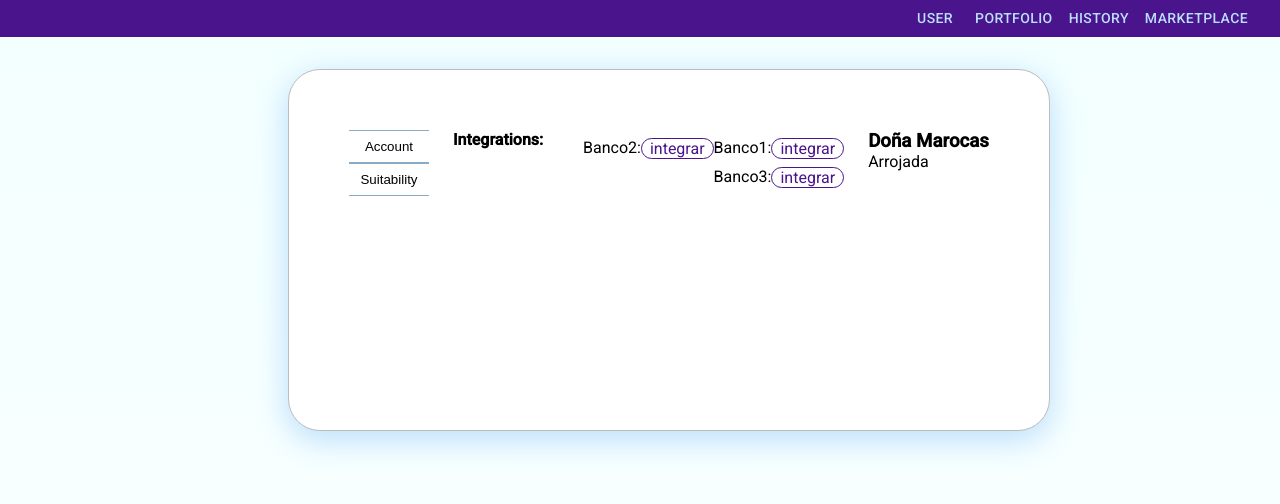
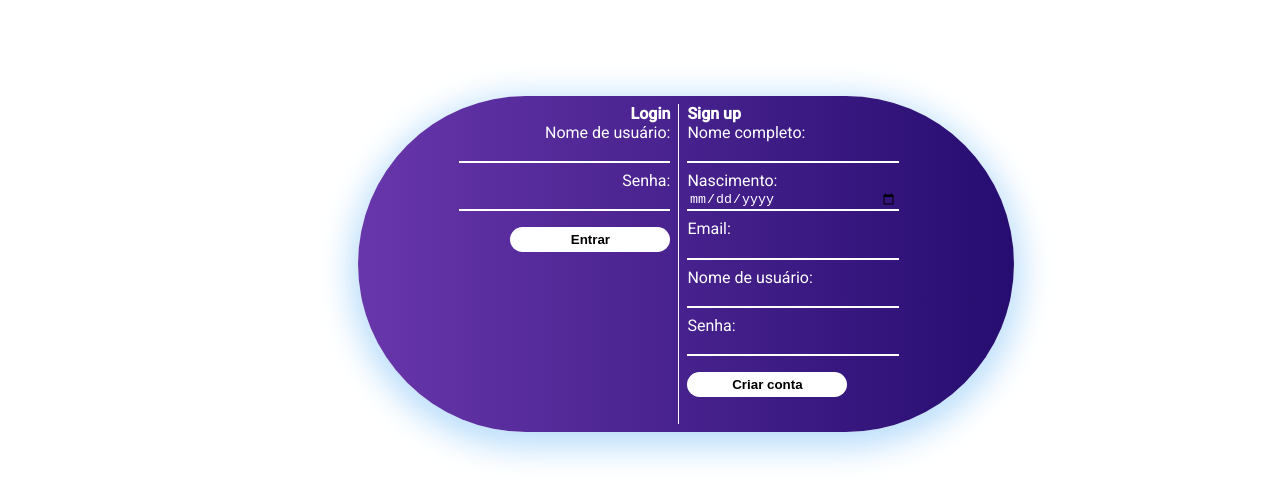
Before and after one commit to Vitorhpx/wallet, a React (Create React App) app: page / in a window 1280 px wide. Shown: the top 504 px of the page. Built offline with nearby package versions, Linux system fonts and the light colour scheme.

Commit message:
login mocked

```diff
--- a/src/App.tsx
+++ b/src/App.tsx
@@ -19,14 +19,17 @@ export enum AppScreen {
 
 type AppState = {
 	  activeTab: AppScreen;
+	  sessionToken: string
 };
 
 class App extends Component<{}, AppState> {
 	constructor(props: object) {
 		super(props);
 		this.changeTab = this.changeTab.bind(this);
+		this.setSessionToken = this.setSessionToken.bind(this);
 		this.state = {
-		activeTab: AppScreen.USER_PANEL
+			activeTab: AppScreen.USER_PANEL,
+			sessionToken: ''
 		};
 	}
 
@@ -34,23 +37,41 @@ class App extends Component<{}, AppState> {
 		this.setState({ activeTab: tab });
 	}
 
+	setSessionToken(sessionToken: string){
+		this.setState({sessionToken});
+	}
+
+	logOut(){
+		this.setState({sessionToken: ''});
+	}
+
 	render() {
 		return (
 			<GlobalThemeProvider>
+				{this.state.sessionToken === '' ?
+					<EntryContainer>
+						<Login
+							setSessionToken={(sessionToken: string) => this.setSessionToken(sessionToken) }
+						/>
+						<SignUp/>
+					</EntryContainer>
+				:
+					<>
 						<NavBar
 							activeTab={this.state.activeTab}
 							changeTab={this.changeTab}
 						/>
-				{this.state.activeTab !== AppScreen.USER_PANEL && <EntryContainer>
-					<Login />
-					<SignUp/>
-				</EntryContainer>}
 						<ActiveScreen>
-					{this.state.activeTab === AppScreen.USER_PANEL && <UserPanel />}
+							{this.state.activeTab === AppScreen.USER_PANEL &&
+								<UserPanel
+									logOut={() => this.logOut()}
+								/>}
 							{this.state.activeTab === AppScreen.PORTFOLIO && <Portfolio />}
 							{this.state.activeTab === AppScreen.HISTORY && <History />}
 							{this.state.activeTab === AppScreen.MARKETPLACE && <Marketplace />}
 						</ActiveScreen>
+					</>
+				}
 			</GlobalThemeProvider>
 		);
 	}
--- a/src/Screens/Login/Login.tsx
+++ b/src/Screens/Login/Login.tsx
@@ -6,8 +6,12 @@ type LoginState = {
     password: string;
 }
 
-class Login extends Component <{}, LoginState>{
-    constructor(props: object){
+type LoginProps = {
+    setSessionToken: (sessionToken: string) => void
+}
+
+class Login extends Component<LoginProps, LoginState>{
+    constructor(props: LoginProps){
         super(props);
         this.state = {
             username: '',
@@ -26,19 +30,21 @@ class Login extends Component <{}, LoginState>{
     login(){
         console.log(this.state.username);
         console.log(this.state.password);
+        const sessionToken: string = this.state.username+this.state.password;
+        this.props.setSessionToken(sessionToken);
     }
 
     render(){
         return(
             <StyledLogin>
                 <div><strong> Login </strong></div>
-                <label htmlFor='UsernameField'> Username:</label>
+                <label htmlFor='UsernameField'> Nome de usuário:</label>
                 <EntryInput
                     id='UsernameField'
                     type='text'
                     onChange={(event: React.ChangeEvent<HTMLInputElement>) => this.writeUsername(event.target.value)}
                 />
-                <label htmlFor='PasswordField'> Password:</label>
+                <label htmlFor='PasswordField'> Senha:</label>
                 <EntryInput
                     id='PasswordField'
                     type='text'
@@ -47,7 +53,7 @@ class Login extends Component <{}, LoginState>{
                 <Button
                     onClick={() => this.login()}
                 >
-                    Enter
+                    Entrar
                 </Button>
             </StyledLogin>
         )
--- a/src/Screens/SignUp/SignUp.tsx
+++ b/src/Screens/SignUp/SignUp.tsx
@@ -50,13 +50,13 @@ class SignUp extends Component <{}, SignUpState>{
         return(
             <StyledSignUp>
                 <div><strong> Sign up </strong></div>
-                <label htmlFor='FullNameField'> Full name:</label>
+                <label htmlFor='FullNameField'> Nome completo:</label>
                 <EntryInput
                     id='FullNameField'
                     type='text'
                     onChange={(event: React.ChangeEvent<HTMLInputElement>) => this.writeFullName(event.target.value)}
                 />
-                <label htmlFor='BirthDateField'> Birth date:</label>
+                <label htmlFor='BirthDateField'> Nascimento:</label>
                 <EntryInput
                     id='BirthDateField'
                     type='date'
@@ -68,13 +68,13 @@ class SignUp extends Component <{}, SignUpState>{
                     type='email'
                     onChange={(event: React.ChangeEvent<HTMLInputElement>) => this.writeEmail(event.target.value)}
                 />
-                <label htmlFor='UsernameField'> Username:</label>
+                <label htmlFor='UsernameField'> Nome de usuário:</label>
                 <EntryInput
                     id='UsernameField'
                     type='text'
                     onChange={(event: React.ChangeEvent<HTMLInputElement>) => this.writeUsername(event.target.value)}
                 />
-                <label htmlFor='PasswordField'> Password:</label>
+                <label htmlFor='PasswordField'> Senha:</label>
                 <EntryInput
                     id='PasswordField'
                     type='text'
@@ -83,7 +83,7 @@ class SignUp extends Component <{}, SignUpState>{
                 <Button
                     onClick={() => this.signUp()}
                 >
-                    Create account
+                    Criar conta
                 </Button>
             </StyledSignUp>
         )
--- a/src/Screens/UserPanel/AccountMenu.tsx
+++ b/src/Screens/UserPanel/AccountMenu.tsx
@@ -8,7 +8,7 @@ type AccountMenuProps = {
 const AccountMenu: React.FC<AccountMenuProps> = (props: AccountMenuProps) => {
     return(
         <>
-            <label htmlFor='IntegrationList'><strong>Integrations:</strong></label>
+            <label htmlFor='IntegrationList'><strong>Integrações:</strong></label>
             <BankList id='IntegrationList'>
                 <Bank>
                     Banco1:
--- a/src/Screens/UserPanel/SideBar.tsx
+++ b/src/Screens/UserPanel/SideBar.tsx
@@ -4,6 +4,7 @@ import {StyledSideBar, SideBarButton} from './UserPanel.style';
 
 type SideBarProps = {
     setActiveMenu: (activeBar: UserMenu) => void;
+    logOut: () => void;
 }
 
 const SideBar: React.FC<SideBarProps> = (props: SideBarProps) => (
@@ -12,7 +13,7 @@ const SideBar: React.FC<SideBarProps> = (props: SideBarProps) => (
             <SideBarButton
                 onClick={() => props.setActiveMenu(UserMenu.ACCOUNT)}
             >
-                Account
+                Minha conta
             </SideBarButton>
         </li>
         <li>
@@ -22,6 +23,13 @@ const SideBar: React.FC<SideBarProps> = (props: SideBarProps) => (
                 Suitability
             </SideBarButton>
         </li>
+        <li>
+            <SideBarButton
+                onClick={() => props.logOut()}
+            >
+                Log out
+            </SideBarButton>
+        </li>
     </StyledSideBar>
 )
 
--- a/src/Screens/UserPanel/UserPanel.tsx
+++ b/src/Screens/UserPanel/UserPanel.tsx
@@ -14,8 +14,12 @@ type UserPanelState = {
     activeMenu: UserMenu;
 }
 
-class UserPanel extends Component <{}, UserPanelState>{
-    constructor(props: object){
+type UserPanelProps = {
+    logOut: () => void;
+}
+
+class UserPanel extends Component <UserPanelProps, UserPanelState>{
+    constructor(props: UserPanelProps){
         super(props);
         this.setActiveMenu = this.setActiveMenu.bind(this);
         this.state = {
@@ -33,6 +37,7 @@ class UserPanel extends Component <{}, UserPanelState>{
                 <AccountInfo/>
                 <SideBar
                     setActiveMenu={(activeMenu: UserMenu) => this.setActiveMenu(activeMenu)}
+                    logOut={() => this.props.logOut()}
                 />
                 {this.state.activeMenu === UserMenu.ACCOUNT && <AccountMenu/>}
                 {this.state.activeMenu === UserMenu.SUITABILITY && <SuitabilityTest/>}
```
Lines whose indentation alone changed are shown as unchanged.
